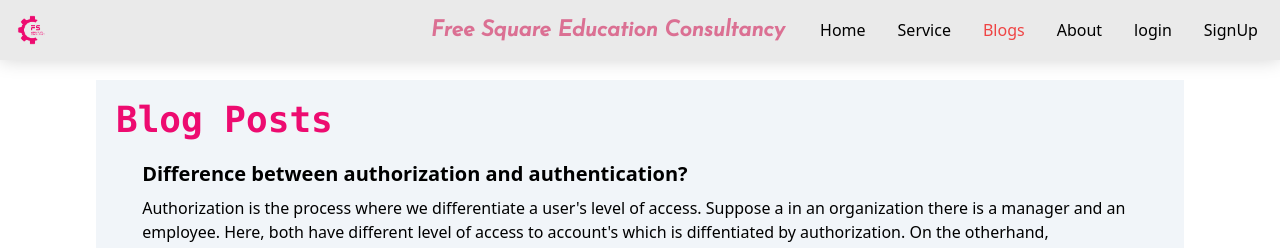
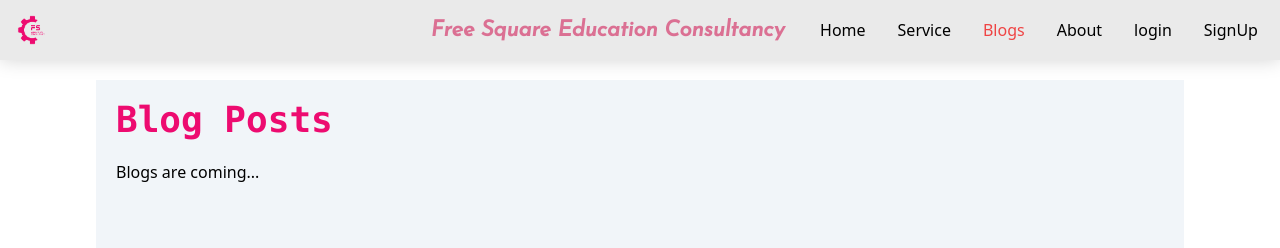
Before and after one commit to Jacob3251/FS-Education, a React (Create React App) app: page /blogs in a window 1280 px wide. Shown: the top 248 px of the page. Built offline with nearby package versions, Linux system fonts and the light colour scheme; no server answers.

Commit message:
Project setup complete

```diff
--- a/src/components/Blog/Blog.js
+++ b/src/components/Blog/Blog.js
@@ -2,11 +2,12 @@ import React from "react";
 
 const Blog = () => {
   return (
-    <div className="w-[85%] mx-auto bg-slate-100 my-5 min-h-[80vh] p-5">
+    <div className="w-[85%] mx-auto bg-slate-100 my-5 min-h-[90vh] p-5">
       <h3 className="text-4xl mb-5 font-bold font-mono text-[#ed0b70] ">
         Blog Posts
       </h3>
-      <div className="space-y-10">
+      <p>Blogs are coming...</p>
+      {/* <div className="space-y-10">
         <div className="w-[95%] mx-auto">
           <h3 className="text-xl font-semibold">
             Difference between authorization and authentication?
@@ -60,7 +61,7 @@ const Blog = () => {
       </div>
       <div>
         <img src="" alt="" />
-      </div>
+      </div> */}
     </div>
   );
 };
```
Also changed, not shown: 1 other file (tests, documents, lock files or other folders).
